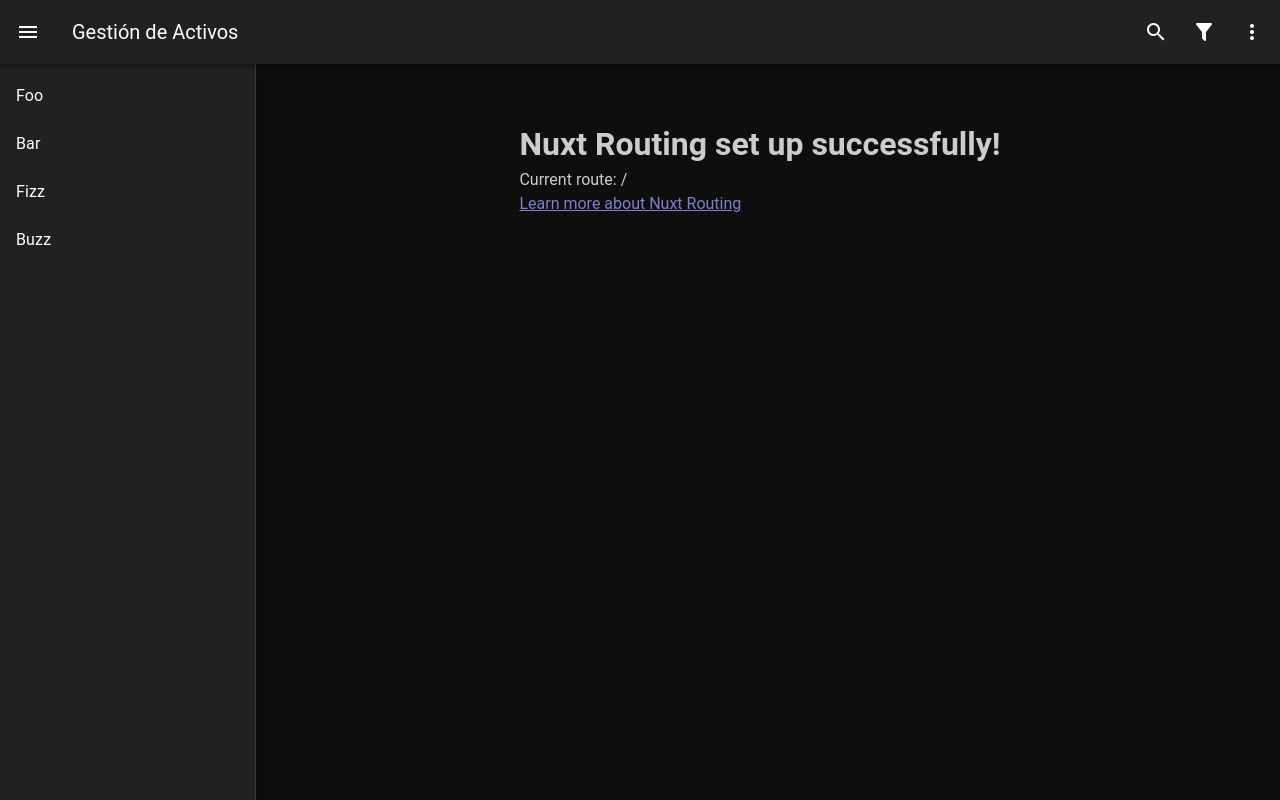
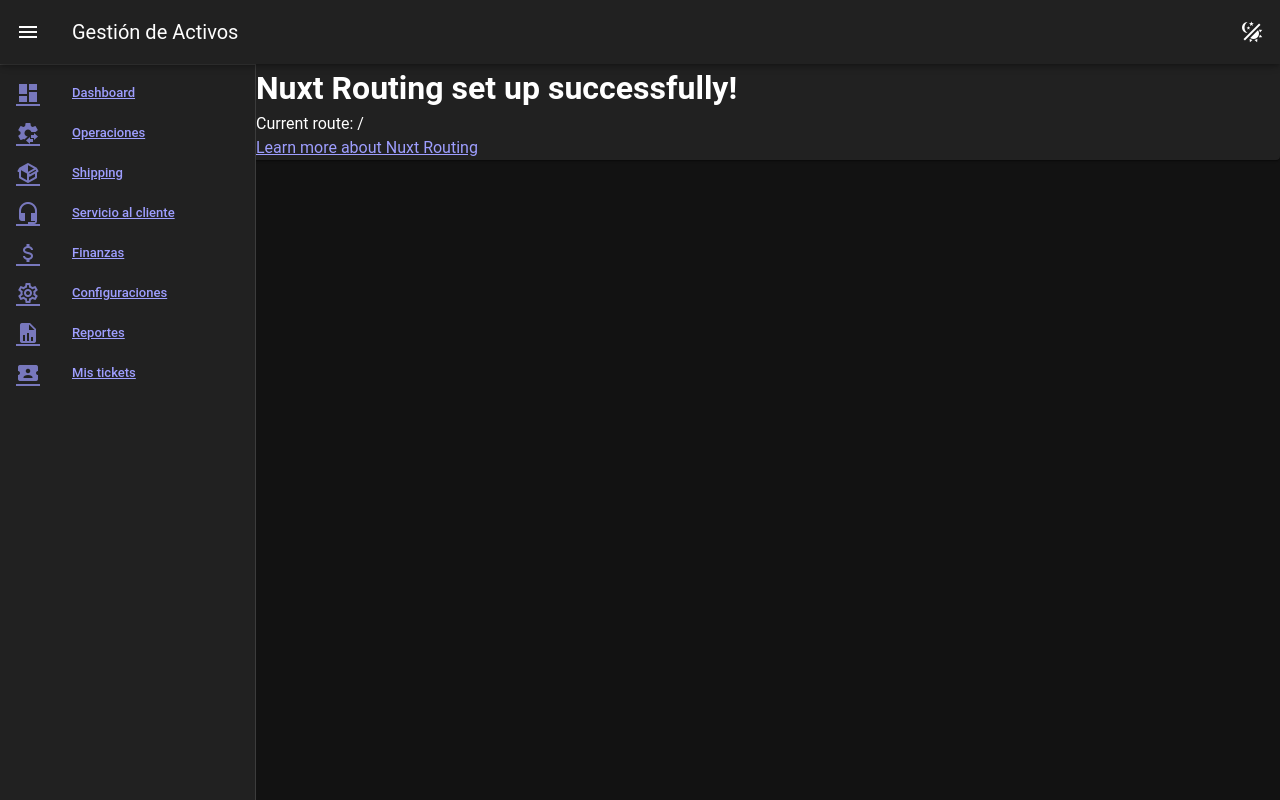
Before and after one commit to emartinez-hub/gestion-activos, a Nuxt app: page / in a window 1280 px wide. Built offline with nearby package versions, Linux system fonts and the light colour scheme.

Commit message:
feat: layout improvements

```diff
--- a/layouts/default.vue
+++ b/layouts/default.vue
@@ -1,6 +1,7 @@
 <template>
+  <v-card>
     <v-layout>
-    <v-app-bar>
+      <v-app-bar prominent>
         <v-app-bar-nav-icon
           variant="text"
           @click.stop="drawer = !drawer"
@@ -10,58 +11,97 @@
 
         <v-spacer></v-spacer>
 
-      <template v-if="$vuetify.display.mdAndUp">
-        <v-btn icon="mdi-magnify" variant="text"></v-btn>
-        <v-btn icon="mdi-filter" variant="text"></v-btn>
-      </template>
-
-      <v-btn icon="mdi-dots-vertical" variant="text"></v-btn>
+        <v-btn @click="toggleTheme" icon="mdi-theme-light-dark" variant="text"></v-btn>
       </v-app-bar>
 
       <v-navigation-drawer
         v-model="drawer"
-      :location="$vuetify.display.mobile ? 'bottom' : undefined"
-      temporary
-      class="push"
+        :temporary="$vuetify.display.mobile"
       >
-      <v-list :items="items"></v-list>
+        <v-divider></v-divider>
+
+        <v-list density="compact" nav>
+          <nuxt-link to="/">
+            <v-list-item
+              prepend-icon="mdi-view-dashboard"
+              title="Dashboard"
+              value="dashboard"
+            />
+          </nuxt-link>
+
+          <nuxt-link to="/operations">
+            <v-list-item
+              prepend-icon="mdi-cog-transfer"
+              title="Operaciones"
+              value="operations"
+            />
+          </nuxt-link>
+
+          <nuxt-link to="/shipping">
+            <v-list-item
+              prepend-icon="mdi-package-variant"
+              title="Shipping"
+              value="shipping"
+            />
+          </nuxt-link>
+
+          <nuxt-link to="/customer-service">
+            <v-list-item
+              prepend-icon="mdi-headset"
+              title="Servicio al cliente"
+              value="customer-service"
+            />
+          </nuxt-link>
+
+          <nuxt-link to="/finances">
+            <v-list-item
+              prepend-icon="mdi-currency-usd"
+              title="Finanzas"
+              value="finances"
+            />
+          </nuxt-link>
+
+          <nuxt-link to="/settings">
+            <v-list-item
+              prepend-icon="mdi-cog-outline"
+              title="Configuraciones"
+              value="settings"
+            />
+          </nuxt-link>
+
+          <nuxt-link to="/reports">
+            <v-list-item
+              prepend-icon="mdi-file-chart"
+              title="Reportes"
+              value="reports"
+            />
+          </nuxt-link>
+
+          <nuxt-link to="/my-tickets">
+            <v-list-item
+              prepend-icon="mdi-ticket-account"
+              title="Mis tickets"
+              value="my-tickets"
+            />
+          </nuxt-link>
+        </v-list>
       </v-navigation-drawer>
 
-    <v-main :class="{ 'shifted-main': drawer }" class="d-flex justify-center mt-15 pt-15 px-3" style="height: 500px">
+      <v-main>
         <slot />
       </v-main>
     </v-layout>
+  </v-card>
 </template>
 
 <script lang="ts" setup>
-import { ref, watch } from 'vue';
+import { ref } from 'vue';
+import { useTheme } from 'vuetify';
 
 const drawer = ref(true);
-const group = ref(null);
-const items = ref([
-  { title: 'Foo', value: 'foo' },
-  { title: 'Bar', value: 'bar' },
-  { title: 'Fizz', value: 'fizz' },
-  { title: 'Buzz', value: 'buzz' },
-]);
+const theme = useTheme();
 
-watch(group, () => {
-  drawer.value = false;
-});
+function toggleTheme() {
+  theme.global.name.value = theme.global.current.value.dark ? 'light' : 'dark';
+}
 </script>
-
-<style scoped>
-.push {
-  position: fixed;
-  top: 0;
-  left: 0;
-  height: 100vh;
-  width: 240px;
-  transition: transform 0.3s ease;
-}
-
-.shifted-main {
-  margin-left: 240px;
-  transition: margin-left 0.3s ease;
-}
-</style>
```
Lines whose indentation alone changed are shown as unchanged.
